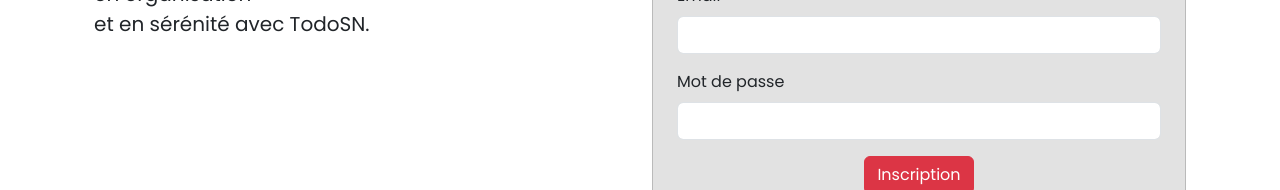
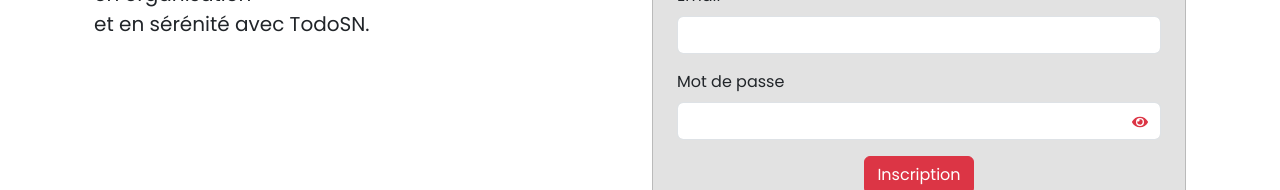
Before and after one commit to Princetoutcouleur/TodoSN, a React (Create React App) app: page /signup in a window 1280 px wide. Shown: the part 231-421 px from the top of the page. Built offline with nearby package versions, Linux system fonts and the light colour scheme; a web font is replaced by a local one.

Commit message:
ShowPassword function is done

```diff
--- a/src/components/Auth/Login.js
+++ b/src/components/Auth/Login.js
@@ -5,12 +5,19 @@
 import { Navigate } from "react-router-dom";
 import { toast, ToastContainer } from "react-toastify";
 import "react-toastify/dist/ReactToastify.css";
+import { FaEye } from "react-icons/fa";
+import { FaEyeSlash } from "react-icons/fa";
 
 const Login = () => {
   const [email, setEmail] = useState("");
   const [password, setPassword] = useState("");
   const [redirectToHome, setRedirectToHome] = useState(false);
   const [loading, setLoading] = useState(false);
+  const [showPassword, setShowPassword] = useState(false);
+
+  const togglePasswordVisibility = () => {
+    setShowPassword(!showPassword);
+  };
 
   const signIn = (e) => {
     e.preventDefault();
@@ -81,13 +88,22 @@
                       <label for="exampleInputPassword1" class="form-label">
                         Mot de passe
                       </label>
-                      <input
-                        type="password"
-                        class="form-control"
-                        id="exampleInputPassword1"
-                        value={password}
-                        onChange={(e) => setPassword(e.target.value)}
-                      />
+                      <div className="d-flex">
+                        <input
+                          type={showPassword ? "text" : "password"}
+                          className="form-control"
+                          id="exampleInputPassword1"
+                          value={password}
+                          onChange={(e) => setPassword(e.target.value)}
+                        />
+                        <button
+                          type="button"
+                          className="btn btn-link position-absolute end-0 me-4 text-danger"
+                          onClick={togglePasswordVisibility}
+                        >
+                          {showPassword ? <FaEyeSlash /> : <FaEye />}
+                        </button>
+                      </div>
                     </div>
                     <a href="/reset" className="text-danger">
                       Mot de passe oublié ?
--- a/src/components/Auth/Signup.js
+++ b/src/components/Auth/Signup.js
@@ -5,6 +5,8 @@
 import { Navigate } from "react-router-dom";
 import { toast, ToastContainer } from "react-toastify";
 import "react-toastify/dist/ReactToastify.css";
+import { FaEye } from "react-icons/fa";
+import { FaEyeSlash } from "react-icons/fa";
 
 const Signup = () => {
   const [email, setEmail] = useState("");
@@ -12,6 +14,11 @@
   const [redirectToLogin, setRedirectToLogin] = useState(false);
   const [loading, setLoading] = useState(false);
   const [fullName, setFullName] = useState("");
+  const [showPassword, setShowPassword] = useState(false);
+
+  const togglePasswordVisibility = () => {
+    setShowPassword(!showPassword);
+  };
 
   const signUp = (e) => {
     e.preventDefault();
@@ -25,7 +32,7 @@
         toast.success("Inscription réussie !");
         setTimeout(() => {
           setRedirectToLogin(true);
-        }, 2000); // Rediriger après 2 secondes
+        }, 2000);
       })
       .catch((error) => {
         console.log(error);
@@ -54,49 +61,61 @@
             </p>
           </div>
           <div className="col-lg-6 col-sm-6">
-            <div class="card mb-3 py-3 px-2">
-              <div class="card-body">
+            <div className="card mb-3 py-3 px-2">
+              <div className="card-body">
                 <form onSubmit={signUp}>
-                  <div class="mb-3">
-                    <label for="exampleInputName" class="form-label">
+                  <div className="mb-3">
+                    <label htmlFor="exampleInputName" className="form-label">
                       Nom Complet
                     </label>
                     <input
                       type="text"
-                      class="form-control"
+                      className="form-control"
                       id="exampleInputName"
                       aria-describedby="emailHelp"
                       value={fullName}
                       onChange={(e) => setFullName(e.target.value)}
                     />
                   </div>
-                  <div class="mb-3">
-                    <label for="exampleInputEmail1" class="form-label">
+                  <div className="mb-3">
+                    <label htmlFor="exampleInputEmail1" className="form-label">
                       Email
                     </label>
                     <input
                       type="email"
-                      class="form-control"
+                      className="form-control"
                       id="exampleInputEmail1"
                       aria-describedby="emailHelp"
                       value={email}
                       onChange={(e) => setEmail(e.target.value)}
                     />
                   </div>
-                  <div class="mb-3">
-                    <label for="exampleInputPassword1" class="form-label">
+                  <div className="mb-3 position-relative">
+                    <label
+                      htmlFor="exampleInputPassword1"
+                      className="form-label"
+                    >
                       Mot de passe
                     </label>
-                    <input
-                      type="password"
-                      class="form-control"
-                      id="exampleInputPassword1"
-                      value={password}
-                      onChange={(e) => setPassword(e.target.value)}
-                    />
+                    <div className="d-flex">
+                      <input
+                        type={showPassword ? "text" : "password"}
+                        className="form-control"
+                        id="exampleInputPassword1"
+                        value={password}
+                        onChange={(e) => setPassword(e.target.value)}
+                      />
+                      <button
+                        type="button"
+                        className="btn btn-link position-absolute end-0 text-danger"
+                        onClick={togglePasswordVisibility}
+                      >
+                        {showPassword ? <FaEyeSlash /> : <FaEye />}
+                      </button>
+                    </div>
                   </div>
                   <div className="d-flex justify-content-center ">
-                    <button type="submit" class="btn btn-danger">
+                    <button type="submit" className="btn btn-danger">
                       Inscription
                     </button>
                   </div>
```
